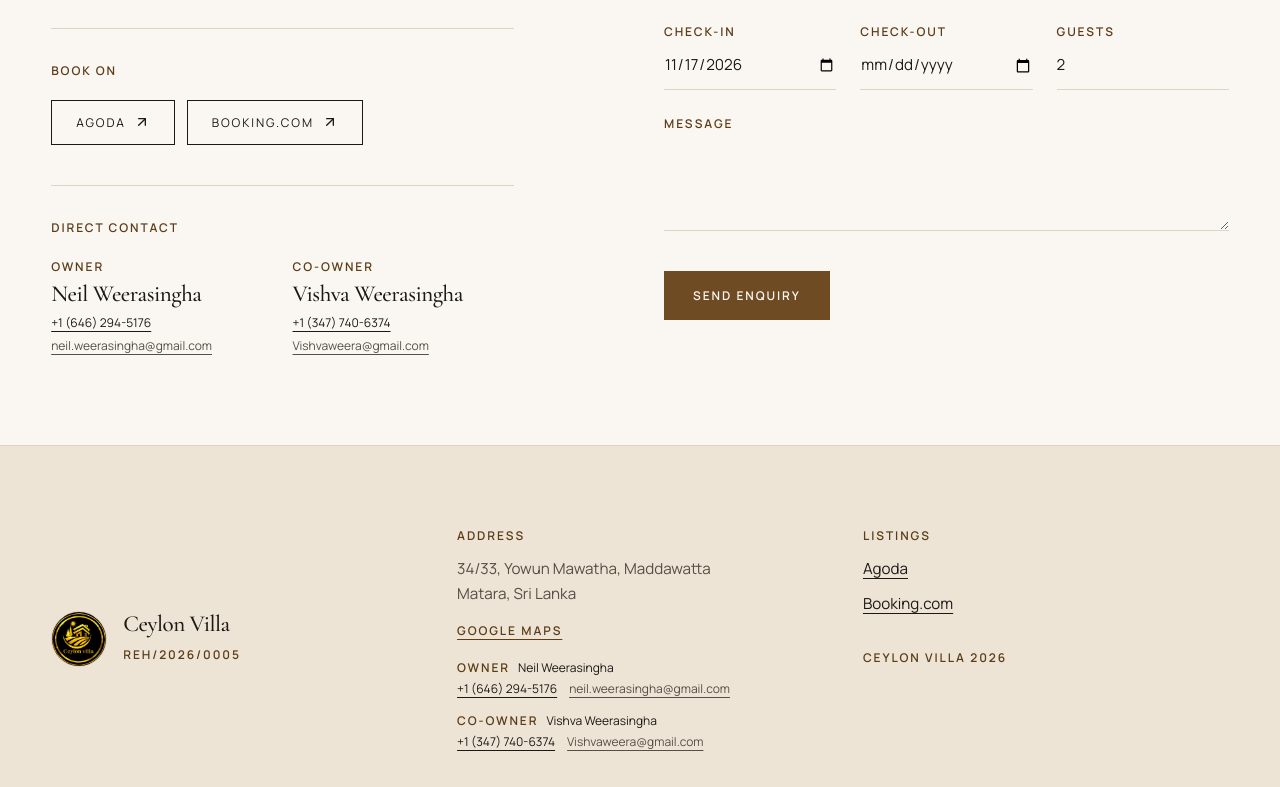
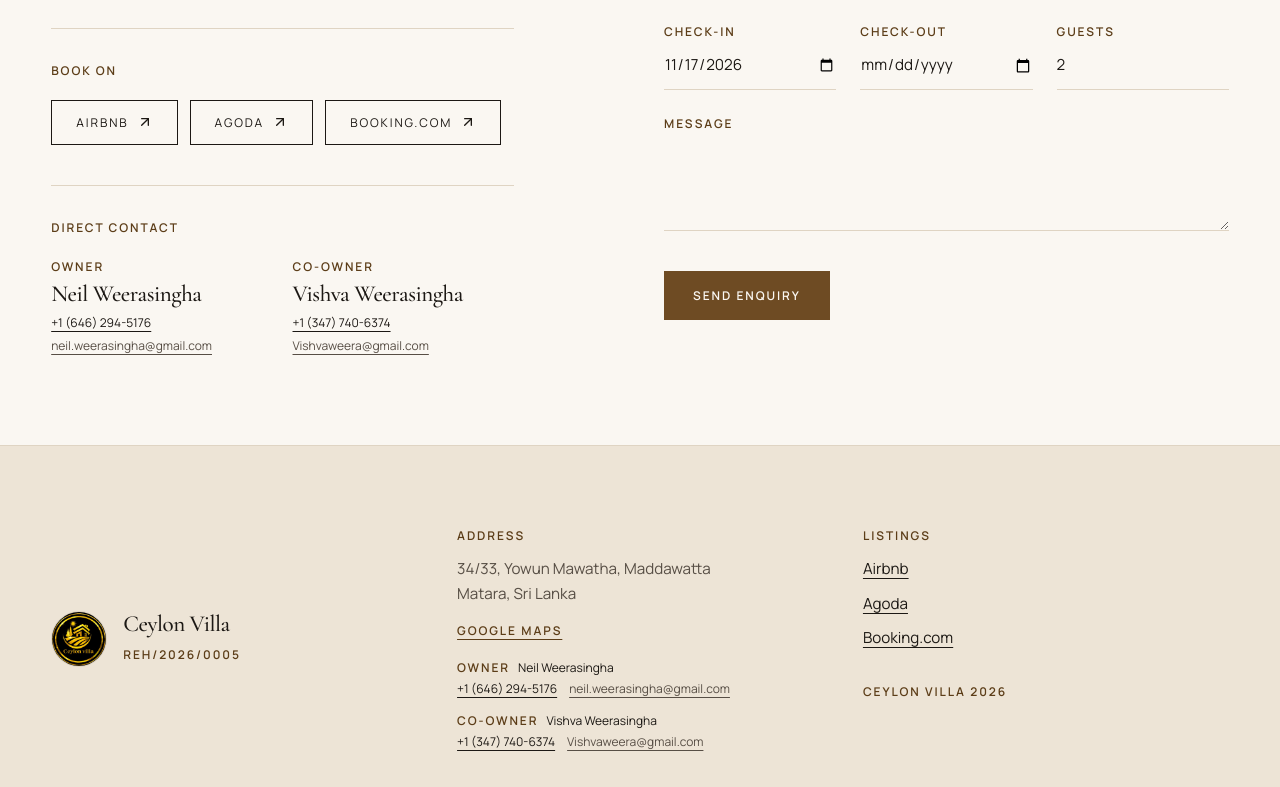
Before and after one commit to lakipop/Ceylon-Villa-Web, a Next.js app: page / in a window 1280 px wide. Shown: the part 6840-7627 px from the top of the page. Built offline with nearby package versions, Linux system fonts and the light colour scheme; no server answers.

Commit message:
feat(links): add Airbnb listing and Google review URL across enquiry, footer, and reviews

```diff
--- a/src/components/sections/enquiry.tsx
+++ b/src/components/sections/enquiry.tsx
@@ -82,6 +82,15 @@ export function Enquiry() {
           <div className="mt-10 border-t hairline pt-8">
             <p className="eyebrow">{t.enquiry.listings}</p>
             <div className="mt-5 flex flex-wrap gap-3">
+              <a
+                href={SITE.listings.airbnb}
+                target="_blank"
+                rel="noopener noreferrer"
+                className="group inline-flex items-center gap-2 border border-fg px-6 py-3 text-small tracking-[0.16em] uppercase text-fg transition-colors duration-300 hover:bg-fg hover:text-bg focus-visible:bg-fg focus-visible:text-bg active:scale-95"
+              >
+                {t.footer.airbnb}
+                <ArrowUpRight aria-hidden="true" size={16} className="transition-transform duration-300 group-hover:translate-x-0.5 group-hover:-translate-y-0.5" />
+              </a>
               <a
                 href={SITE.listings.agoda}
                 target="_blank"
--- a/src/components/sections/footer.tsx
+++ b/src/components/sections/footer.tsx
@@ -72,6 +72,11 @@ export function Footer() {
             <p className="eyebrow">{t.footer.listings}</p>
             <ul className="mt-3 space-y-2.5">
               <li>
+                <a href={SITE.listings.airbnb} target="_blank" rel="noopener noreferrer" className="text-fg underline underline-offset-4">
+                  {t.footer.airbnb}
+                </a>
+              </li>
+              <li>
                 <a href={SITE.listings.agoda} target="_blank" rel="noopener noreferrer" className="text-fg underline underline-offset-4">
                   {t.footer.agoda}
                 </a>
--- a/src/components/sections/reviews.tsx
+++ b/src/components/sections/reviews.tsx
@@ -1,8 +1,9 @@
 import { ArrowUpRight } from "lucide-react";
 import { Reveal } from "@/components/motion/reveal";
+import { SITE } from "@/lib/site";
 import { t } from "@/lib/i18n";
 
-const REVIEW_URL = process.env.NEXT_PUBLIC_GOOGLE_REVIEW_URL ?? "";
+const REVIEW_URL = process.env.NEXT_PUBLIC_GOOGLE_REVIEW_URL || SITE.reviewUrl;
 
 export function Reviews() {
   return (
--- a/src/lib/site.ts
+++ b/src/lib/site.ts
@@ -34,10 +34,14 @@ export const SITE = {
     validTo: "31 Dec 2026",
   },
   listings: {
+    airbnb:
+      "https://www.airbnb.co.uk/rooms/1539117260208528563?unique_share_id=6fdd365f-9935-4f1c-b0e6-c3d52c83863e&viralityEntryPoint=1&s=76",
     agoda:
       "https://www.agoda.com/ceylon-villa-h82588305/hotel/matara-lk.html?cid=1844104&ds=gqaixrlR6Kx0ExOU",
     booking: "https://www.booking.com/hotel/lk/ceylon-villa-matara.html",
   },
+  reviewUrl:
+    "https://www.google.com/travel/search?ts=CAESCgoCCAMKAggDEAAaHhIcEhQKBwjqDxALGBgSBwjqDxALGBkYATIECAAQACoHCgU6A0xLUg&qs=CAEyFENnc0kwdmE3OC12Nl84RzVBUkFCOAlCCRH_YxZPc9msOkIJETkqOai00RV3QgkRkYvykzMZlfc&utm_campaign=sharing&utm_medium=link_btn&utm_source=htls",
 } as const;
 
 export const MEDIA = {
--- a/src/messages/en.ts
+++ b/src/messages/en.ts
@@ -118,6 +118,7 @@ export const en = {
   footer: {
     address: "Address",
     listings: "Listings",
+    airbnb: "Airbnb",
     agoda: "Agoda",
     booking: "Booking.com",
     whatsapp: "WhatsApp",
```
